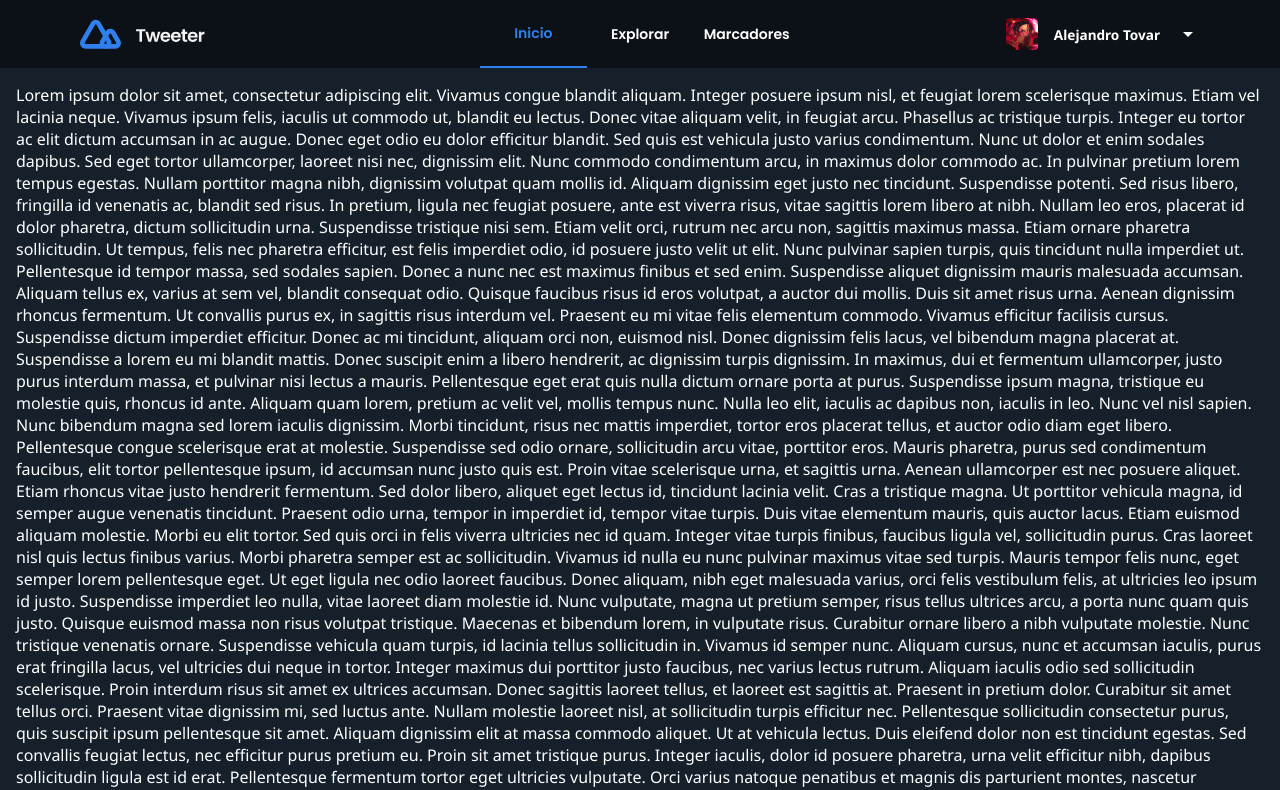
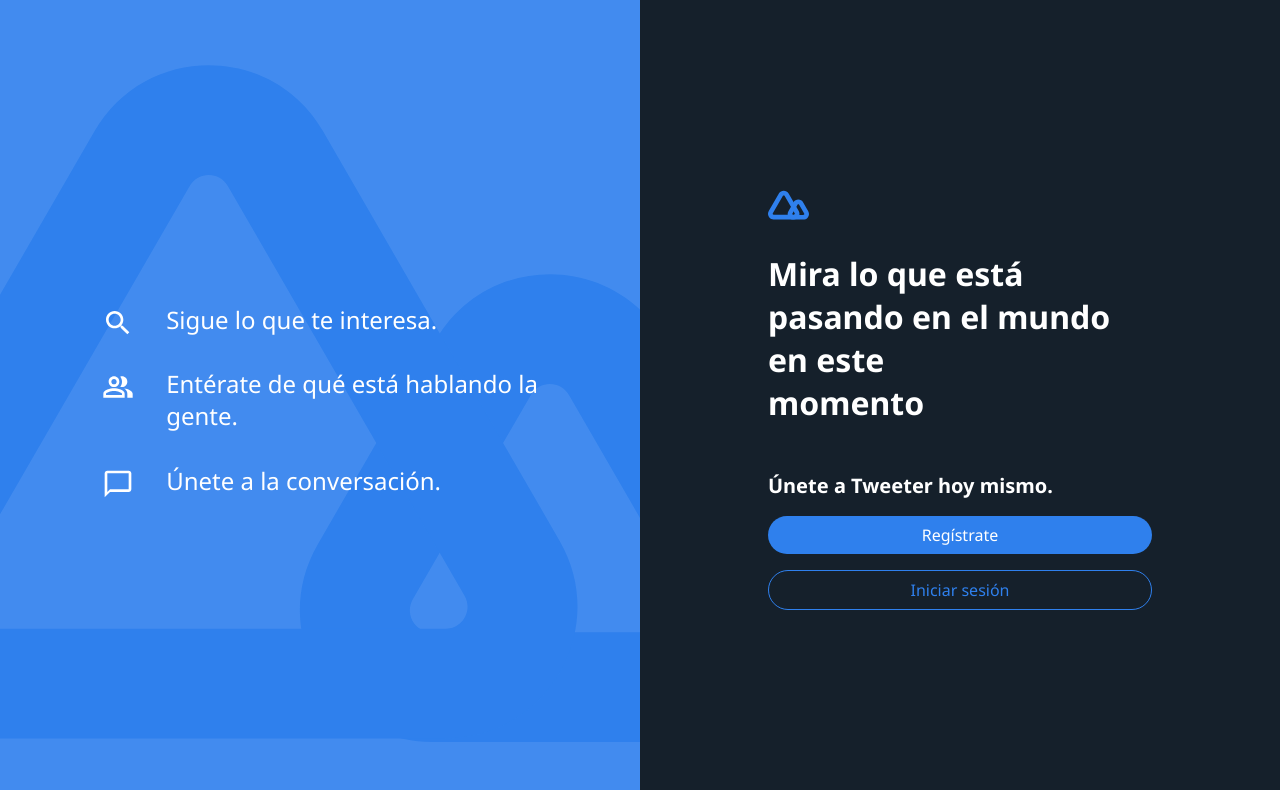
Before and after one commit to Alejandro095/tweeter, a Next.js app: page / in a window 1280 px wide. Shown: the top 790 px of the page. Built offline with nearby package versions, Linux system fonts and the light colour scheme.

Commit message:
Cambio de vista en desarrollo

```diff
--- a/src/pages/index.js
+++ b/src/pages/index.js
@@ -2,7 +2,7 @@
 import Home from "components/home"
 import NotLogged from "components/auth/notLogged"
 
-const logged = true;
+const logged = false;
 
 export default function HomeView() {
 
```
